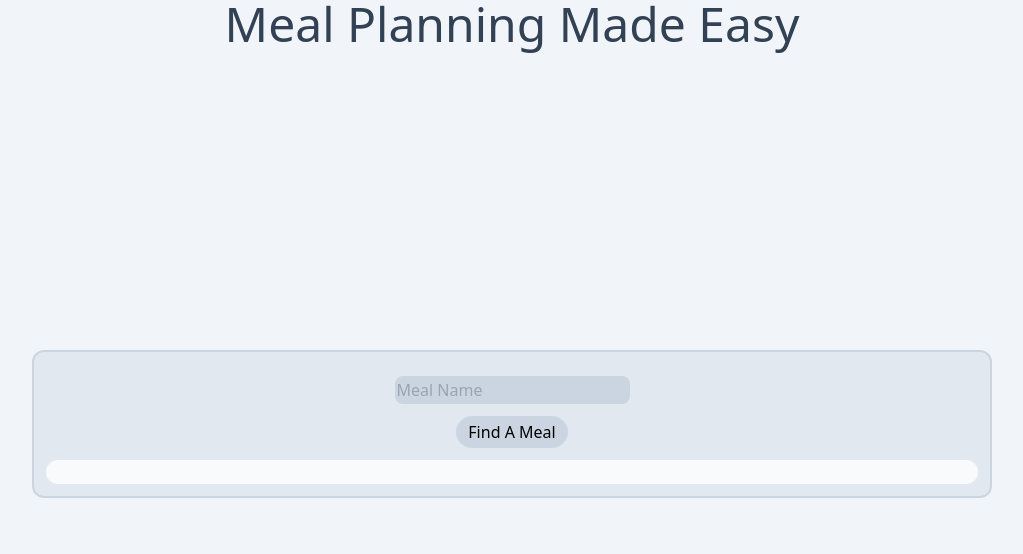
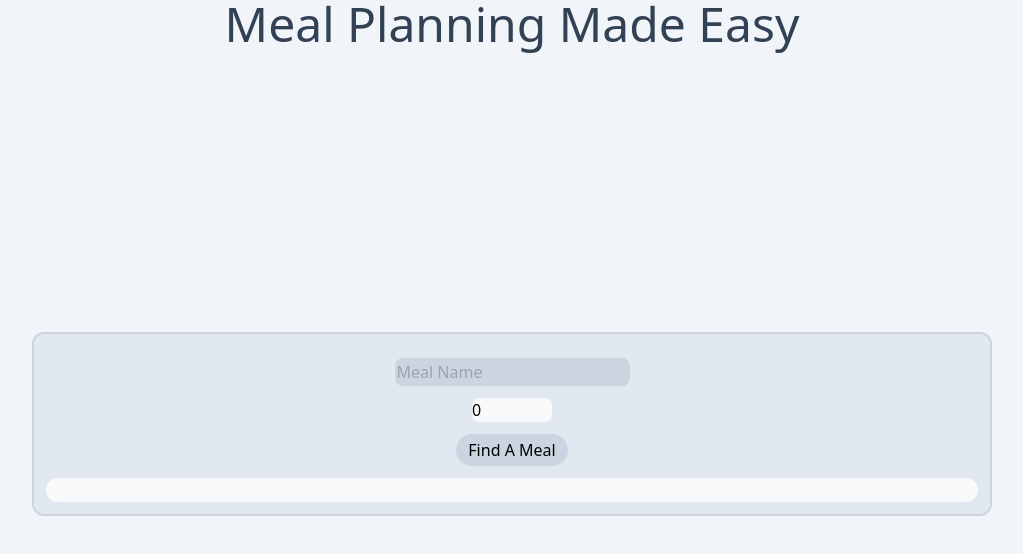
Before and after one commit to Comf2/meal-planner, a Vue app: page / in a window 1280 px wide. Shown: the top 554 px of the page, without its empty margins (128-1151 px from the left). Built offline with nearby package versions, Linux system fonts and the light colour scheme.

Commit message:
added calorie limiter

```diff
--- a/src/components/DietInput/DietForm.vue
+++ b/src/components/DietInput/DietForm.vue
@@ -8,6 +8,15 @@
         type="search"
         name="search-food"
         placeholder="Meal Name">
+    <input
+        v-model="calories"
+        class="bg-slate-50 rounded-lg w-20"
+        type="text"
+        name="Calorie Amount"
+        inputmode="numeric"
+        placeholder="Calories..."
+        title="please only but numbers"
+        >
     <button
         class="bg-slate-300 mx-auto px-3 py-1 rounded-full transition-all hover:bg-blue-500 active:scale-110"
         type="submit">Find A Meal</button>
@@ -21,6 +30,7 @@ export default {
   data(){
     return {
       mealName:'',
+      calories: 0,
     }
   },
   methods: {
@@ -28,11 +38,23 @@ export default {
     //itl make it easier to add loading screens before we start to add filtering and shizz
     submit(event) {
       event.preventDefault()
+      let cal = this.calories;
+      if(this.calories === 0) cal = 999999;
       this.$emit('onMealSubmit', {
         name:this.mealName,
+        calories:cal,
       });
     },
   },
+  watch: {
+    calories(calorieAmount){
+
+      if (!/^\d+$/.test(calorieAmount)) {
+        this.calories = this.calories.substring(0,this.calories.length-1);
+        console.log(this.calories.substring(0 , this.calories.length-1))
+      }
+    }
+  }
 }
 </script>
 
--- a/src/components/DietInput/DietFormContainer.vue
+++ b/src/components/DietInput/DietFormContainer.vue
@@ -46,19 +46,23 @@ export default {
         params: {
           q:meal.name,
           app_id:'9f11df44',
-          app_key: '2dfa2472b9cde9a205f0bc0e15f72289'
+          app_key: '2dfa2472b9cde9a205f0bc0e15f72289',
         }
       })
           .then(res => {
             this.loading = false;
-
-            this.setMeal(res.data["hits"]);
+            console.log(res.data['hits'])
+            //not right way to do it, but it works LMAOOO L YOU SUCK I'M JUST BETTER LLL
+            this.setMeal(res.data["hits"], meal.calories);
           })
     },
-    setMeal(meals){
+    setMeal(meals, maxCal){
       meals.forEach((meal) => {
         console.log(meal)
-        this.mealResults.push(meal)
+        if(meal['recipe']['calories'] <= maxCal){
+          console.log(maxCal)
+          this.mealResults.push(meal)
+        }
         })
       }
     }
--- a/src/components/diet-output/mealItem.vue
+++ b/src/components/diet-output/mealItem.vue
@@ -4,6 +4,8 @@
         :image="meal['recipe']['image']"
         />
     <p class="text-3xl md:text-xl sm:text-lg">{{meal['recipe']['label']}}</p>
+    <p class="text-3xl md:text-xl sm:text-lg">{{Math.floor(meal['recipe']['calories'])}}</p>
+
   </div>
 
 </template>
```
